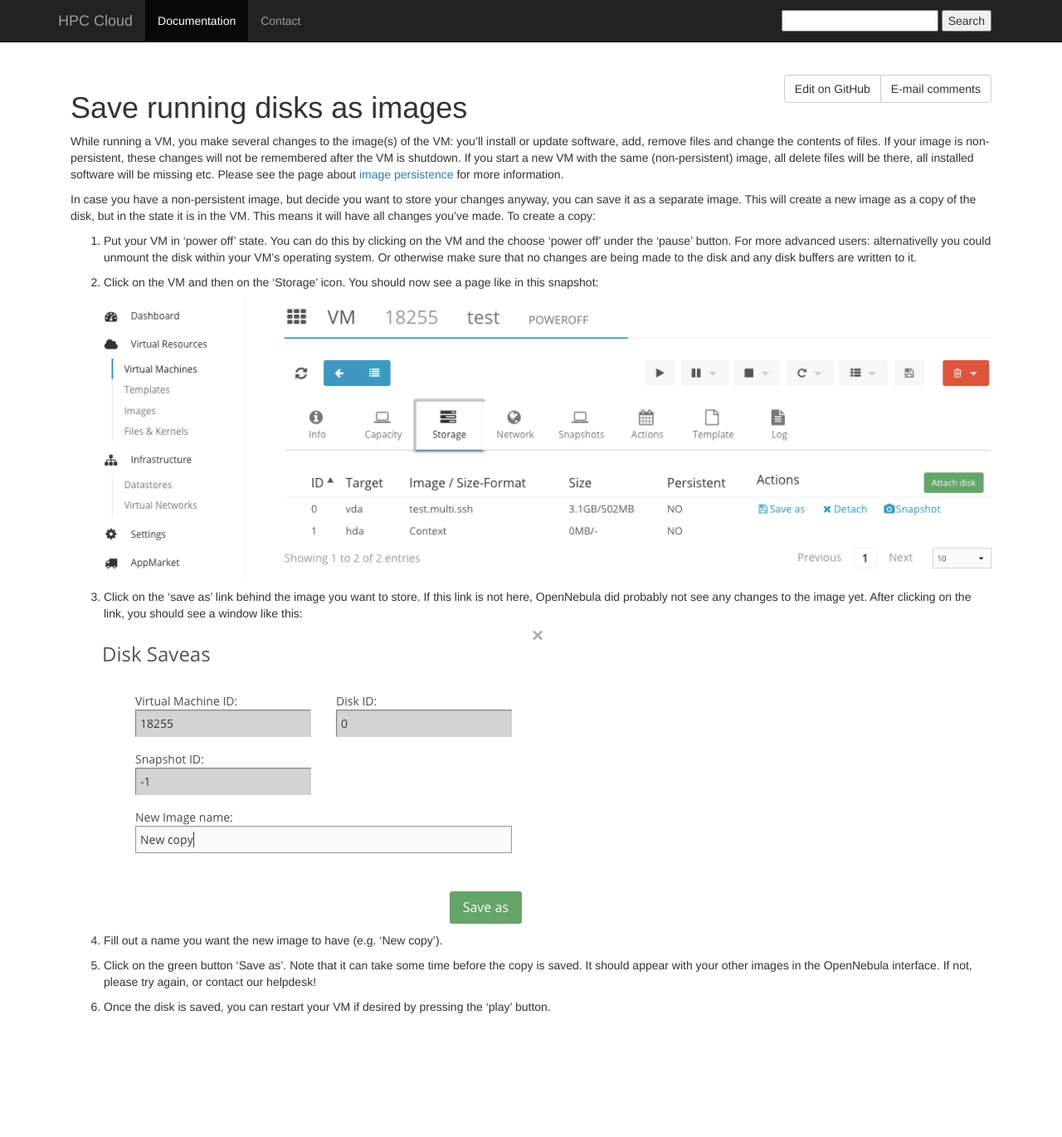
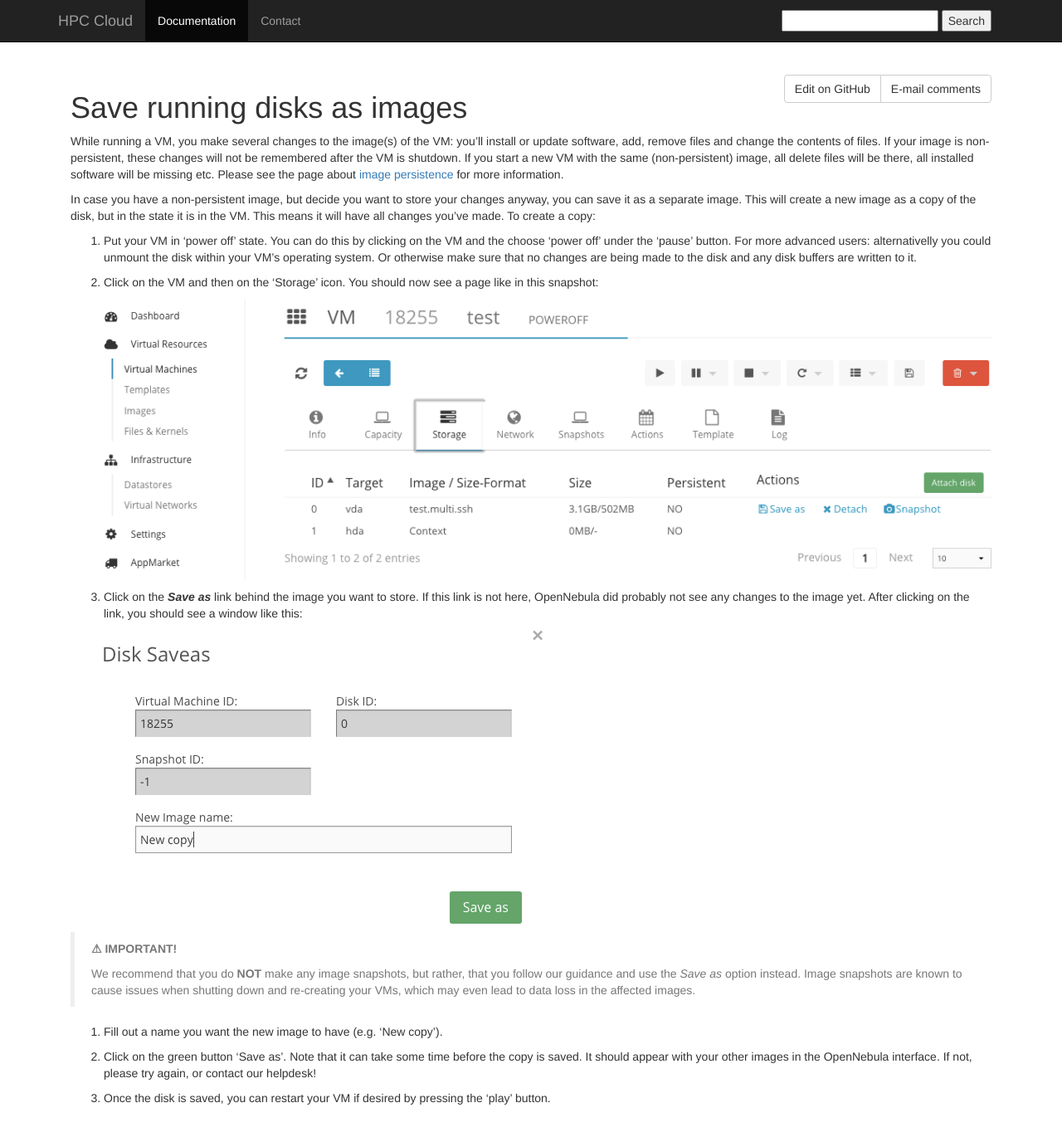
Before and after one commit to sara-nl/clouddocs, a Jekyll site: the page built from storage_snapshot.markdown, in a window 1280 px wide and 1383 px high. Shown: the top 1370 px of the window at 83% size. Built offline with Jekyll 4.4.1, drawn with Linux system fonts in a browser that asks for light colours; nearby versions of some CDN libraries.

Commit message:
Note about image snapshots

```diff
--- a/storage_snapshot.markdown
+++ b/storage_snapshot.markdown
@@ -13,9 +13,13 @@ In case you have a non-persistent image, but decide you want to store your chang
 
     ![storage_snapshot](images/storage_snapshot_1.png)
 
-3. Click on the 'save as' link behind the image you want to store. If this link is not here, OpenNebula did probably not see any changes to the image yet. After clicking on the link, you should see a window like this:
+3. Click on the **_Save as_** link behind the image you want to store. If this link is not here, OpenNebula did probably not see any changes to the image yet. After clicking on the link, you should see a window like this:
 
     ![storage_snapshot](images/storage_snapshot_2.png)
+
+>**⚠ IMPORTANT!**
+>
+>We recommend that you do **NOT** make any image snapshots, but rather, that you follow our guidance and use the _Save as_ option instead. Image snapshots are known to cause issues when shutting down and re-creating your VMs, which may even lead to data loss in the affected images.
 
 4. Fill out a name you want the new image to have (e.g. 'New copy').
 
```
